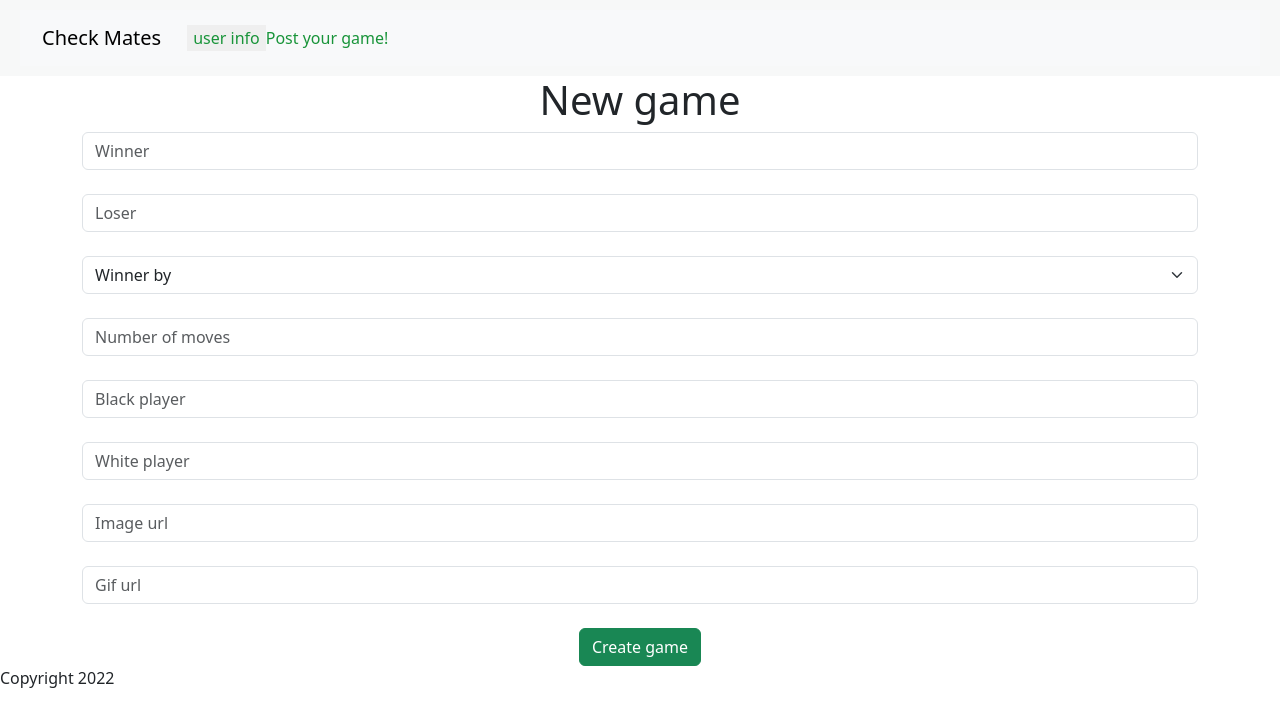
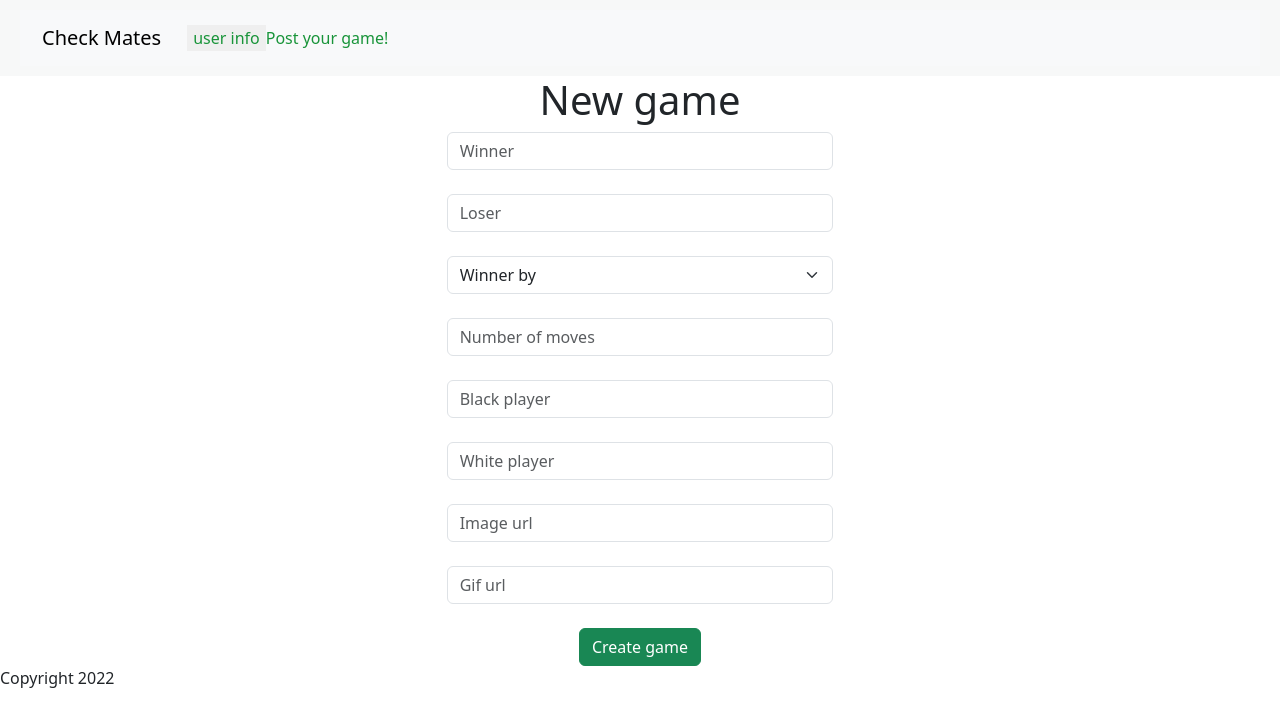
Before and after one commit to Emmanuel0124/chess-app-frontend, a React (Vite) app: page /gamenew in a window 1280 px wide. Shown: the top 726 px of the page. Built offline with nearby package versions, Linux system fonts and the light colour scheme; no server answers.

Commit message:
add grid to game new page

```diff
--- a/src/GamesNew.jsx
+++ b/src/GamesNew.jsx
@@ -5,7 +5,9 @@ export function GamesNew(props) {
     props.onCreateGame(params, () => event.target.reset());
   };
   return(
-    <div id="gamesnew" className="container">
+    <div className="row">
+    <div className="col-sm"></div>
+    <div className="col-sm"><div id="gamesnew" className="container">
       <h1>New game</h1>
       <form onSubmit={handleSubmit}>
         <div>
@@ -48,7 +50,9 @@ export function GamesNew(props) {
         <br></br>
         <button type="submit" className="btn btn-success">Create game</button>
       </form>
-    </div>
+    </div></div>
+    <div className="col-sm"></div>
+</div>
   );
 
 }
```
